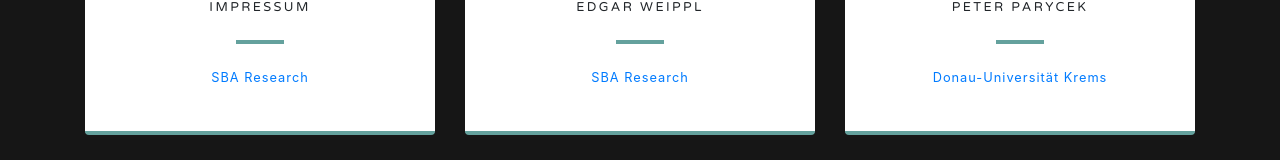
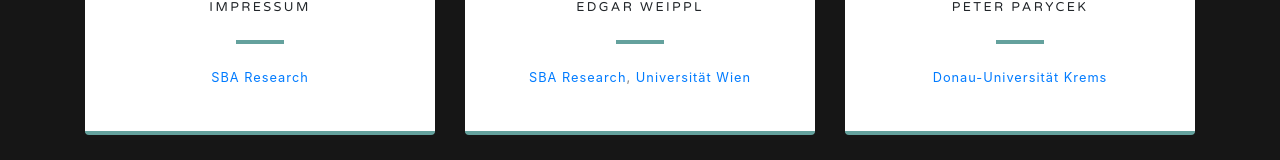
Before and after one commit to weippl/DigitaleTransformationSSP, a website with bundled scripts: page index.html in a window 1280 px wide. Shown: the part 4604-4764 px from the top of the page. Built offline with nearby package versions, Linux system fonts and the light colour scheme.

Commit message:
added 1. Veranstaltung

```diff
--- a/index.html
+++ b/index.html
@@ -219,7 +219,7 @@
               <h4 class="text-uppercase m-0">Edgar Weippl</h4>
               <hr class="my-4">
               <div class="small text-black-50">
-                <a href="#"><a href="https://www.sba-research.org/team/management/edgar-weippl/">SBA Research</a>
+                <a href="#"><a href="https://www.sba-research.org/team/management/edgar-weippl/">SBA Research</a>, <a href="https://ufind.univie.ac.at/de/person.html?id=83163">Universität Wien</a>
               </div>
             </div>
           </div>
```
